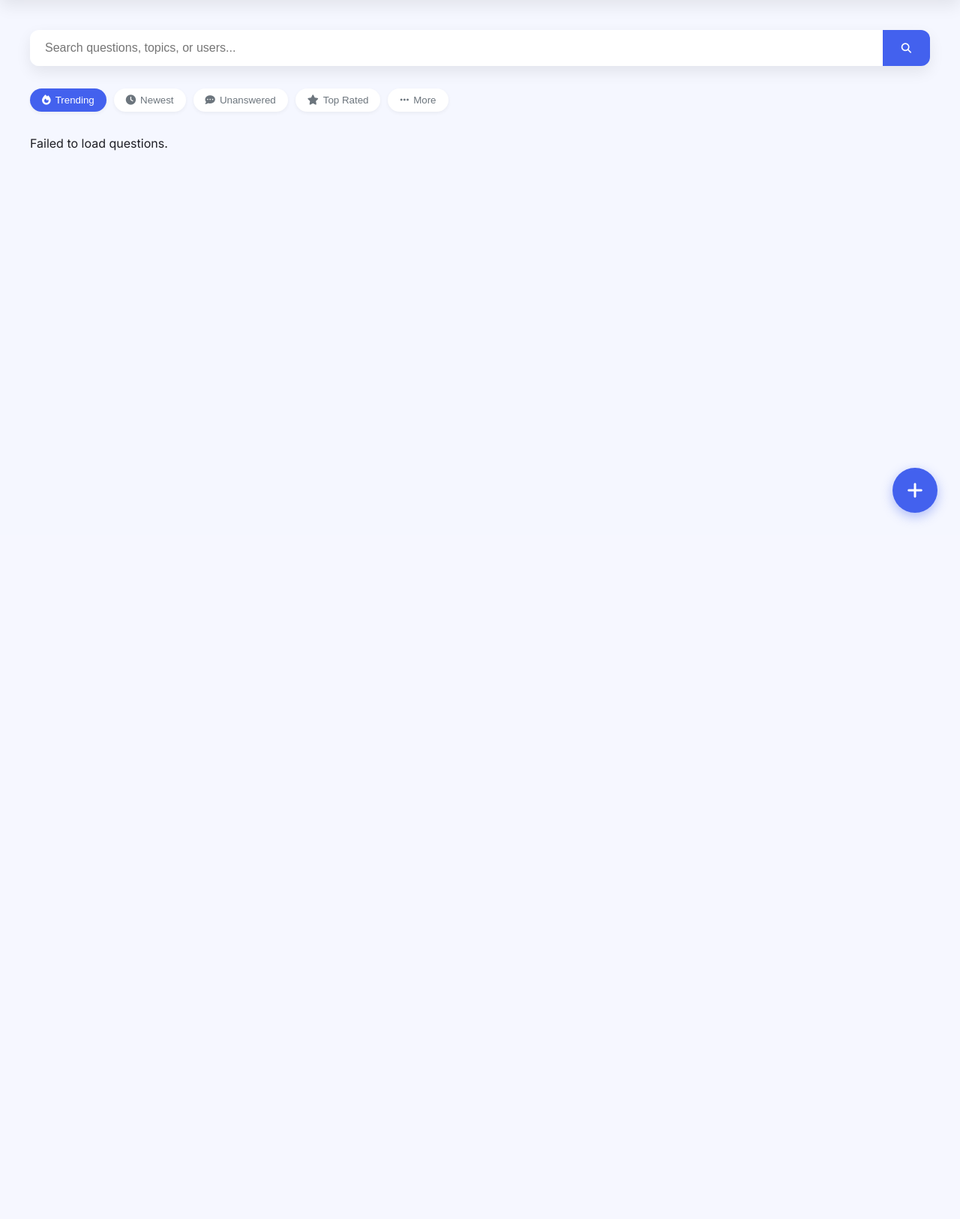
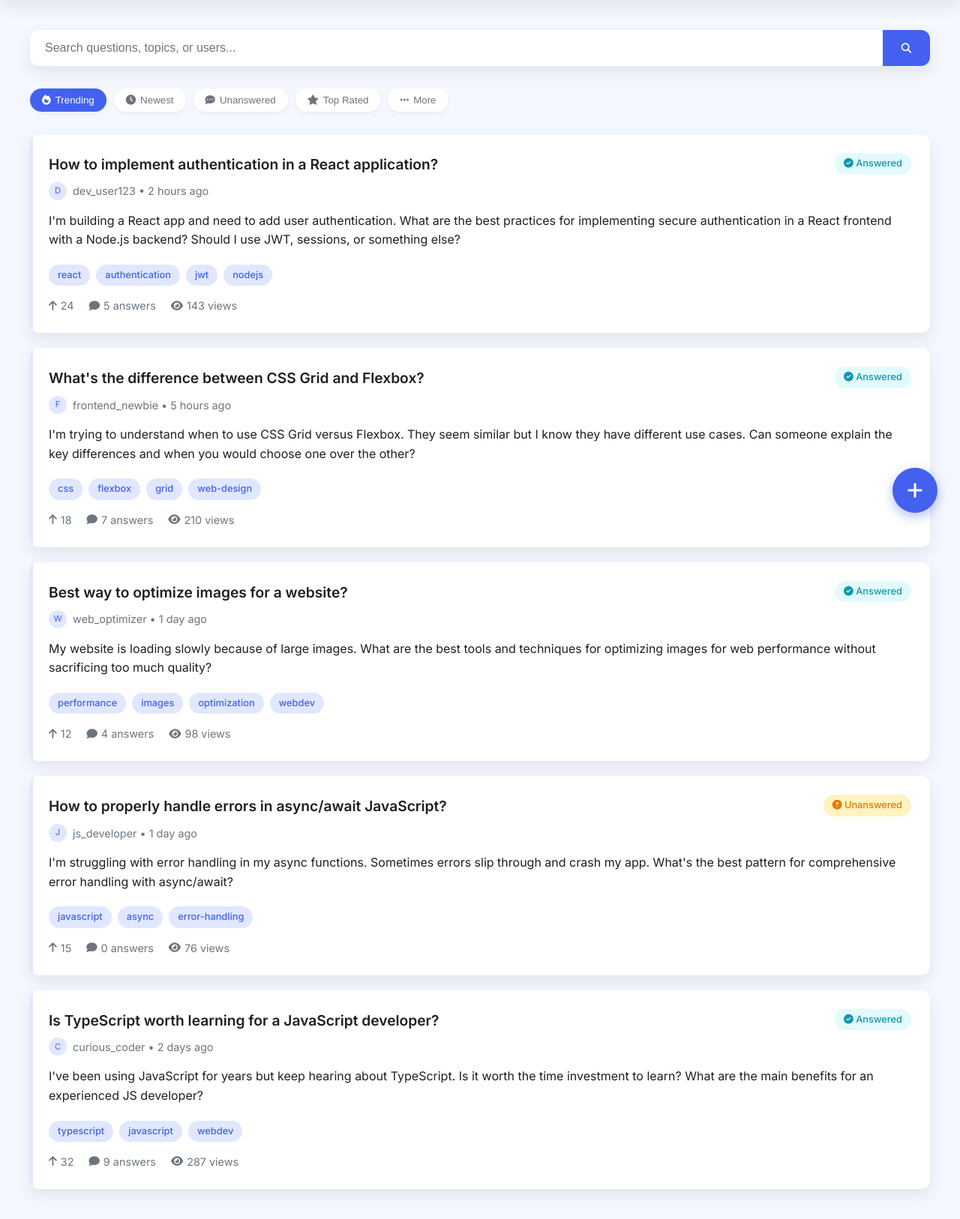
Before and after one commit to Vinil30/Odoo_Hackathon, a Flask app: page / in a window 1280 px wide. Shown: the part 86-1712 px from the top of the page at 75% size. Before the commit the page ends 782 px from the top, so only its background shows below. Run offline with Flask 3, Linux system fonts and the light colour scheme; tables that the repository leaves empty hold one stand-in row (values such as "Sample post"); a database or web service that is not in the repository returns one stand-in record (values such as "Sample title"); data that the repository does not hold is empty; parts of the project's set-up code (start-up, migrations or seed data) failed here and were passed over.

Commit message:
small change commits

```diff
--- a/app.py
+++ b/app.py
@@ -16,11 +16,15 @@ load_dotenv()
 
 app = Flask(__name__)
 app.secret_key = os.getenv('SECRET_KEY', 'dev-secret-key')
-username = quote_plus("sai")
-password = quote_plus("saivinil@123")
+
+username = quote_plus(os.getenv("DB_USER"))
+password = quote_plus(os.getenv("DB_PASS"))
+
+# Replace YOUR_CLUSTER.mongodb.net with your actual MongoDB Atlas cluster domain
 uri = f"mongodb+srv://{username}:{password}@cluster0.uinxu1w.mongodb.net/?retryWrites=true&w=majority"
+
 client = MongoClient(uri)
-db = client["forum"]
+db = client["forum"]  # Or your actual DB name
 questions_collection = db["questions"]
 class Generator:
     def __init__(self, api_key=None, model="llama3-70b-8192"):
--- a/templates/index.html
+++ b/templates/index.html
@@ -433,7 +433,7 @@
         <div class="header-container container">
             <h1><i class="fas fa-question-circle"></i> Question Forum</h1>
             <nav>
-                <a href="/">Home</a>
+                <a href="/" class="active">Home</a>
                 <a href="/ask">Ask Question</a>
                 <a href="#">Categories</a>
                 <a href="#">About</a>
@@ -474,7 +474,68 @@
 
     <script>
         // Sample data - in a real app, this would come from an API
-
+       const questions = [
+            {
+                id: 1,
+                title: "How to implement authentication in a React application?",
+                content: "I'm building a React app and need to add user authentication. What are the best practices for implementing secure authentication in a React frontend with a Node.js backend? Should I use JWT, sessions, or something else?",
+                author: "dev_user123",
+                date: "2 hours ago",
+                tags: ["react", "authentication", "jwt", "nodejs"],
+                votes: 24,
+                answers: 5,
+                views: 143,
+                answered: true
+            },
+            {
+                id: 2,
+                title: "What's the difference between CSS Grid and Flexbox?",
+                content: "I'm trying to understand when to use CSS Grid versus Flexbox. They seem similar but I know they have different use cases. Can someone explain the key differences and when you would choose one over the other?",
+                author: "frontend_newbie",
+                date: "5 hours ago",
+                tags: ["css", "flexbox", "grid", "web-design"],
+                votes: 18,
+                answers: 7,
+                views: 210,
+                answered: true
+            },
+            {
+                id: 3,
+                title: "Best way to optimize images for a website?",
+                content: "My website is loading slowly because of large images. What are the best tools and techniques for optimizing images for web performance without sacrificing too much quality?",
+                author: "web_optimizer",
+                date: "1 day ago",
+                tags: ["performance", "images", "optimization", "webdev"],
+                votes: 12,
+                answers: 4,
+                views: 98,
+                answered: true
+            },
+            {
+                id: 4,
+                title: "How to properly handle errors in async/await JavaScript?",
+                content: "I'm struggling with error handling in my async functions. Sometimes errors slip through and crash my app. What's the best pattern for comprehensive error handling with async/await?",
+                author: "js_developer",
+                date: "1 day ago",
+                tags: ["javascript", "async", "error-handling"],
+                votes: 15,
+                answers: 0,
+                views: 76,
+                answered: false
+            },
+            {
+                id: 5,
+                title: "Is TypeScript worth learning for a JavaScript developer?",
+                content: "I've been using JavaScript for years but keep hearing about TypeScript. Is it worth the time investment to learn? What are the main benefits for an experienced JS developer?",
+                author: "curious_coder",
+                date: "2 days ago",
+                tags: ["typescript", "javascript", "webdev"],
+                votes: 32,
+                answers: 9,
+                views: 287,
+                answered: true
+            }
+        ];
 
         // DOM Elements
         const questionsContainer = document.getElementById('questionsContainer');
@@ -534,7 +595,7 @@
             document.querySelectorAll('.question-card').forEach(card => {
                 card.addEventListener('click', () => {
                     // In a real app, this would navigate to the question detail page
-                    window.location.href = `/question/${card.dataset.id}`;
+                    alert("data is loading")
                 });
             });
         }
@@ -680,16 +741,16 @@
                 searchSuggestions.classList.remove('show');
             }
         });
-        let questions = [];
+        // let qestions = [];
 
 async function loadQuestions() {
     try {
         const res = await fetch("/api/questions");
-        questions = await res.json();
-        displayQuestions(questions);
+        const apiQuestions = await res.json();
+        displayQuestions(apiQuestions);
     } catch (error) {
-        questionsContainer.innerHTML = `<p>Failed to load questions.</p>`;
-        console.error("Error loading questions:", error);
+        console.error("Error loading questions, using sample data:", error);
+        displayQuestions(questions);  // Fallback to sample data
     }
 }
 loadQuestions();
```
